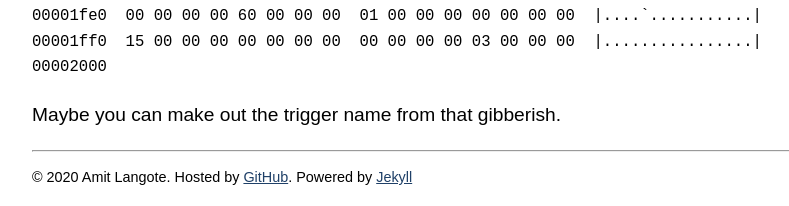
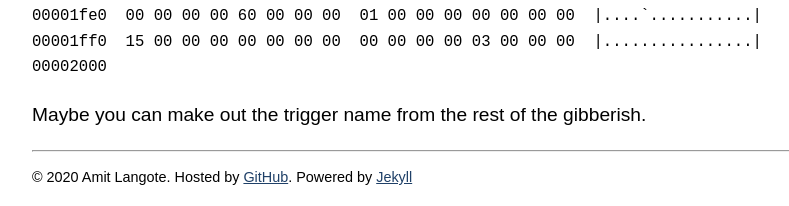
Before and after one commit to amitlan/website, a Jekyll site: the page built from _posts/2020-06-29-pg-relation-files.md, in a window 1280 px wide and 900 px high, scrolled down 2882 px. Shown: the part 691-897 px from the top of the window, without its empty margins (224-1013 px from the left). Built offline with Jekyll 4.4.1, drawn with Linux system fonts in a browser that asks for light colours.

Commit message:
wheres the data: words

````diff
--- a/_posts/2020-06-29-pg-relation-files.md
+++ b/_posts/2020-06-29-pg-relation-files.md
@@ -158,4 +158,4 @@ $ hexdump -C $PGDATA/base/13586/2620
 00002000
 ```
 
-Maybe you can make out the trigger name from that gibberish.
+Maybe you can make out the trigger name from the rest of the gibberish.
````
